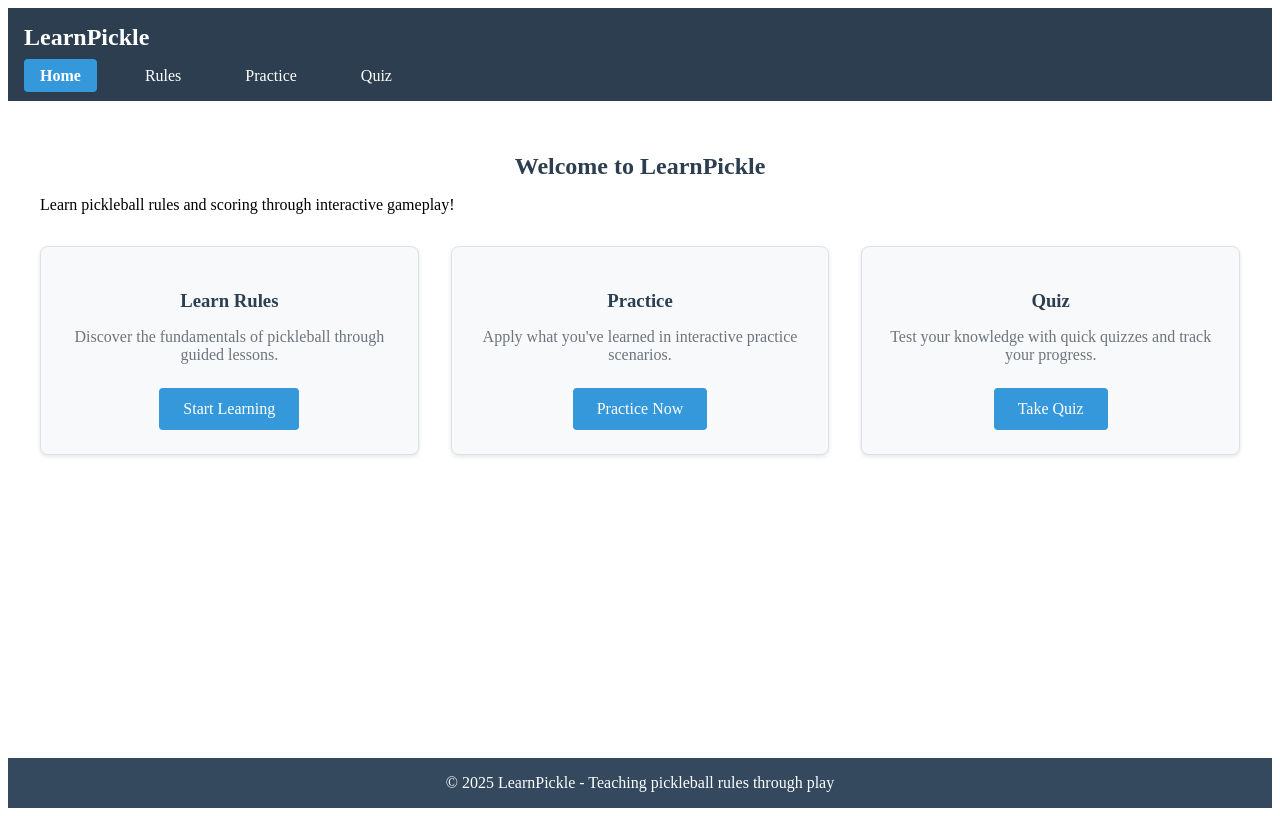
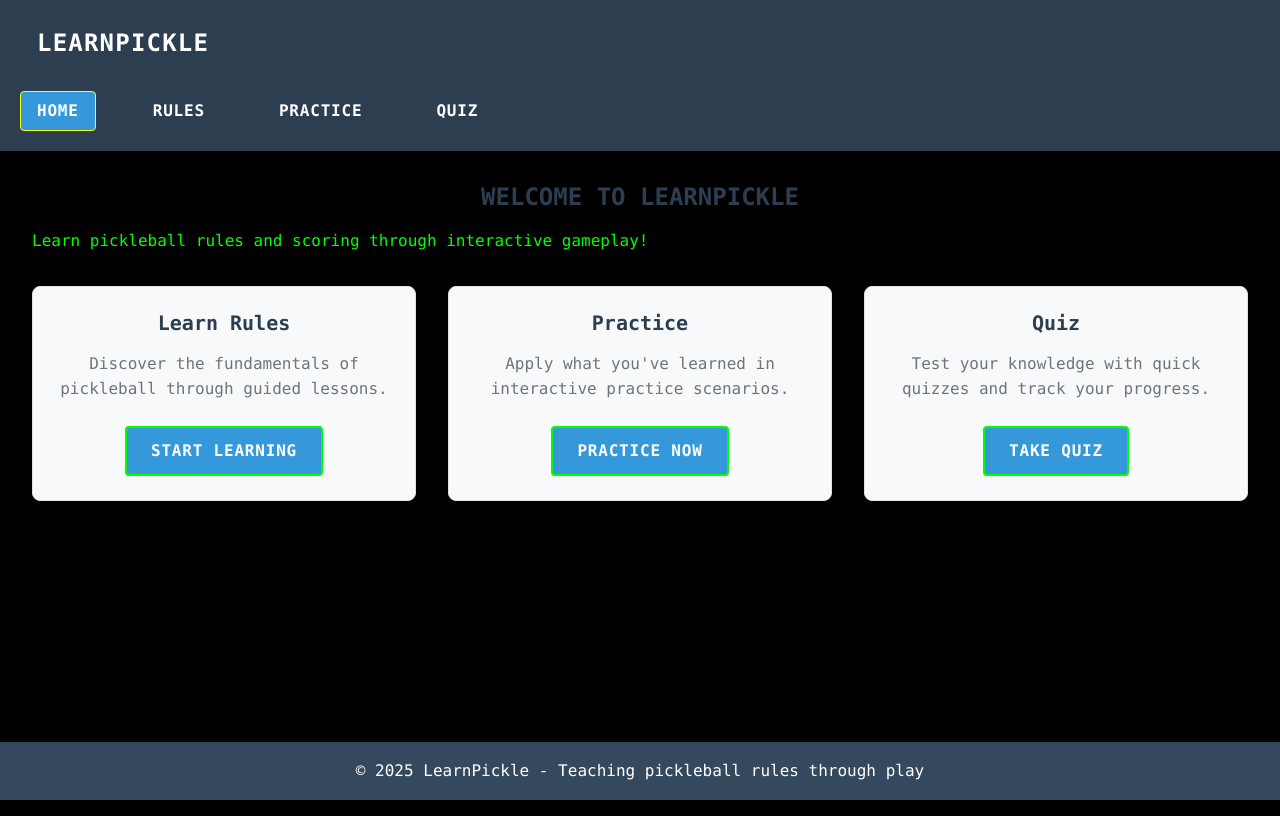
Before and after one commit to Stephen-Ch/pickleball, an Angular app: page / in a window 1280 px wide. Built offline with nearby package versions, Linux system fonts and the light colour scheme.

Commit message:
feat(style): add SCSS tokens and retro theme with high-contrast focus styles

```diff
--- a/src/styles.scss
+++ b/src/styles.scss
@@ -1 +1,240 @@
-/* You can add global styles to this file, and also import other style files */
+/* LearnPickle Global Styles - Atari Retro Theme */
+@use './styles/tokens' as *;
+
+/* Reset and Base Styles */
+* {
+  box-sizing: border-box;
+  margin: 0;
+  padding: 0;
+}
+
+html {
+  font-size: 16px;
+  line-height: 1.4;
+}
+
+body {
+  font-family: $font-family-primary;
+  font-size: $font-size-base;
+  background-color: $color-bg-primary;
+  color: $color-text-primary;
+  min-height: 100vh;
+  -webkit-font-smoothing: antialiased;
+  -moz-osx-font-smoothing: grayscale;
+}
+
+/* Typography */
+h1, h2, h3, h4, h5, h6 {
+  font-family: $font-family-primary;
+  font-weight: bold;
+  line-height: 1.2;
+  margin-bottom: $space-4;
+}
+
+h1 {
+  font-size: $font-size-3xl;
+  color: $color-accent-yellow;
+  text-transform: uppercase;
+  letter-spacing: 0.1em;
+}
+
+h2 {
+  font-size: $font-size-2xl;
+  color: $color-accent-orange;
+  text-transform: uppercase;
+}
+
+h3 {
+  font-size: $font-size-xl;
+  color: $color-text-primary;
+}
+
+p {
+  margin-bottom: $space-4;
+  line-height: 1.6;
+}
+
+/* Links */
+a {
+  color: $color-accent-cyan;
+  text-decoration: none;
+  transition: color $duration-fast $ease-out;
+
+  &:hover {
+    color: $color-hover;
+    text-decoration: underline;
+  }
+
+  &:focus {
+    outline: $focus-outline;
+    outline-offset: $focus-offset;
+    border-radius: $border-radius;
+  }
+
+  &:active {
+    color: $color-active;
+  }
+}
+
+/* Buttons */
+button, .btn {
+  font-family: $font-family-primary;
+  font-size: $font-size-base;
+  font-weight: bold;
+  text-transform: uppercase;
+  letter-spacing: 0.05em;
+
+  background-color: $color-bg-secondary;
+  color: $color-text-primary;
+  border: $border-width-thick $border-style $color-text-primary;
+  padding: $space-3 $space-6;
+  cursor: pointer;
+
+  transition: all $duration-fast $ease-out;
+
+  &:hover {
+    background-color: $color-text-primary;
+    color: $color-bg-primary;
+    border-color: $color-hover;
+  }
+
+  &:focus {
+    outline: $focus-outline;
+    outline-offset: $focus-offset;
+  }
+
+  &:active {
+    background-color: $color-active;
+    border-color: $color-active;
+    color: $color-bg-primary;
+  }
+
+  &:disabled {
+    background-color: $color-bg-accent;
+    color: $color-disabled;
+    border-color: $color-disabled;
+    cursor: not-allowed;
+
+    &:hover {
+      background-color: $color-bg-accent;
+      color: $color-disabled;
+      border-color: $color-disabled;
+    }
+  }
+}
+
+/* Form Elements */
+input, textarea, select {
+  font-family: $font-family-primary;
+  font-size: $font-size-base;
+
+  background-color: $color-bg-secondary;
+  color: $color-text-primary;
+  border: $border-width-thin $border-style $color-text-secondary;
+  padding: $space-3;
+
+  &:focus {
+    outline: $focus-outline;
+    outline-offset: $focus-offset;
+    border-color: $color-accent-cyan;
+  }
+
+  &::placeholder {
+    color: $color-text-muted;
+  }
+}
+
+/* Navigation Focus Styles */
+nav {
+  a {
+    display: inline-block;
+    padding: $space-2 $space-4;
+    margin: $space-1;
+    border: $border-width-thin $border-style transparent;
+    text-transform: uppercase;
+    font-weight: bold;
+    letter-spacing: 0.05em;
+
+    &:focus {
+      outline: $focus-outline;
+      outline-offset: $focus-offset;
+      background-color: $color-bg-secondary;
+    }
+
+    &.active, &[aria-current="page"] {
+      color: $color-accent-yellow;
+      border-color: $color-accent-yellow;
+      background-color: $color-bg-secondary;
+    }
+  }
+}
+
+/* Utility Classes */
+.sr-only {
+  position: absolute;
+  width: 1px;
+  height: 1px;
+  padding: 0;
+  margin: -1px;
+  overflow: hidden;
+  clip: rect(0, 0, 0, 0);
+  white-space: nowrap;
+  border: 0;
+}
+
+.text-center {
+  text-align: center;
+}
+
+.text-uppercase {
+  text-transform: uppercase;
+}
+
+/* Focus Ring for Better Accessibility */
+*:focus {
+  outline: $focus-outline;
+  outline-offset: $focus-offset;
+}
+
+/* Skip to main content link */
+.skip-link {
+  position: absolute;
+  top: -40px;
+  left: 6px;
+  background: $color-accent-yellow;
+  color: $color-bg-primary;
+  padding: $space-2 $space-4;
+  text-decoration: none;
+  font-weight: bold;
+  border-radius: 0 0 4px 4px;
+  z-index: $z-index-tooltip;
+
+  &:focus {
+    top: 0;
+  }
+}
+
+/* High contrast mode support */
+@media (prefers-contrast: high) {
+  body {
+    background-color: #000000;
+    color: #ffffff;
+  }
+
+  a {
+    color: #00ffff;
+  }
+
+  button, .btn {
+    border-width: $border-width-thick;
+  }
+}
+
+/* Reduced motion support */
+@media (prefers-reduced-motion: reduce) {
+  * {
+    animation-duration: 0.01ms !important;
+    animation-iteration-count: 1 !important;
+    transition-duration: 0.01ms !important;
+  }
+}
--- /dev/null
+++ b/src/styles/_tokens.scss
@@ -0,0 +1,88 @@
+// Design Tokens for LearnPickle Retro Theme
+// Atari-inspired color palette and spacing system
+
+// Typography - Retro Mono Stack (system fonts only)
+$font-family-mono: 'Consolas', 'Monaco', 'Lucida Console', 'Liberation Mono', 'DejaVu Sans Mono', 'Bitstream Vera Sans Mono', 'Courier New', monospace;
+$font-family-primary: $font-family-mono;
+
+// Font Sizes
+$font-size-xs: 0.75rem;   // 12px
+$font-size-sm: 0.875rem;  // 14px
+$font-size-base: 1rem;    // 16px
+$font-size-lg: 1.125rem;  // 18px
+$font-size-xl: 1.25rem;   // 20px
+$font-size-2xl: 1.5rem;   // 24px
+$font-size-3xl: 1.875rem; // 30px
+
+// Spacing Scale (based on 8px grid)
+$space-1: 0.25rem;  // 4px
+$space-2: 0.5rem;   // 8px
+$space-3: 0.75rem;  // 12px
+$space-4: 1rem;     // 16px
+$space-5: 1.25rem;  // 20px
+$space-6: 1.5rem;   // 24px
+$space-8: 2rem;     // 32px
+$space-10: 2.5rem;  // 40px
+$space-12: 3rem;    // 48px
+$space-16: 4rem;    // 64px
+
+// Atari Color Palette (high contrast for accessibility)
+// Background colors
+$color-bg-primary: #000000;    // Deep black
+$color-bg-secondary: #1a1a1a;  // Dark gray
+$color-bg-accent: #2a2a2a;     // Medium gray
+
+// Text colors
+$color-text-primary: #00ff00;    // Bright green (classic terminal)
+$color-text-secondary: #00cc00;  // Medium green
+$color-text-inverse: #000000;    // Black on light backgrounds
+$color-text-muted: #666666;      // Gray for less important text
+
+// Accent colors (inspired by Atari 2600 palette)
+$color-accent-orange: #ff6a00;   // Atari orange
+$color-accent-yellow: #ffff00;   // Bright yellow
+$color-accent-cyan: #00ffff;     // Cyan
+$color-accent-magenta: #ff00ff;  // Magenta
+$color-accent-red: #ff0000;      // Error red
+$color-accent-blue: #0066ff;     // Link blue
+
+// Interactive states
+$color-focus: $color-accent-yellow;     // High-contrast focus
+$color-hover: $color-accent-orange;     // Hover state
+$color-active: $color-accent-cyan;      // Active/pressed state
+$color-disabled: $color-text-muted;     // Disabled state
+
+// Border and outline
+$border-width-thin: 1px;
+$border-width-thick: 2px;
+$border-width-focus: 3px;
+$border-style: solid;
+$border-radius: 0; // Sharp corners for retro look
+
+// Focus outline (high contrast for accessibility)
+$focus-outline: $border-width-focus $border-style $color-focus;
+$focus-offset: 2px;
+
+// Layout breakpoints
+$breakpoint-sm: 640px;
+$breakpoint-md: 768px;
+$breakpoint-lg: 1024px;
+$breakpoint-xl: 1280px;
+
+// Z-index scale
+$z-index-base: 1;
+$z-index-dropdown: 100;
+$z-index-sticky: 200;
+$z-index-modal: 300;
+$z-index-popover: 400;
+$z-index-tooltip: 500;
+
+// Animation durations
+$duration-fast: 150ms;
+$duration-normal: 250ms;
+$duration-slow: 400ms;
+
+// Animation easing
+$ease-in: cubic-bezier(0.4, 0, 1, 1);
+$ease-out: cubic-bezier(0, 0, 0.2, 1);
+$ease-in-out: cubic-bezier(0.4, 0, 0.2, 1);
```
